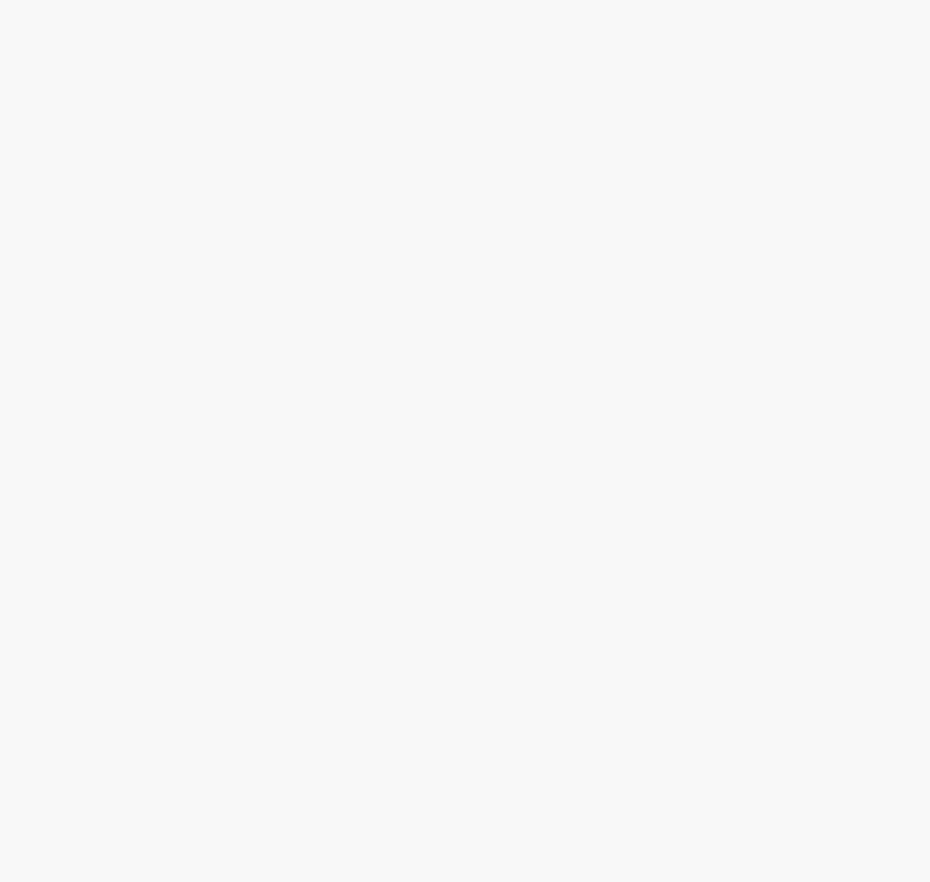
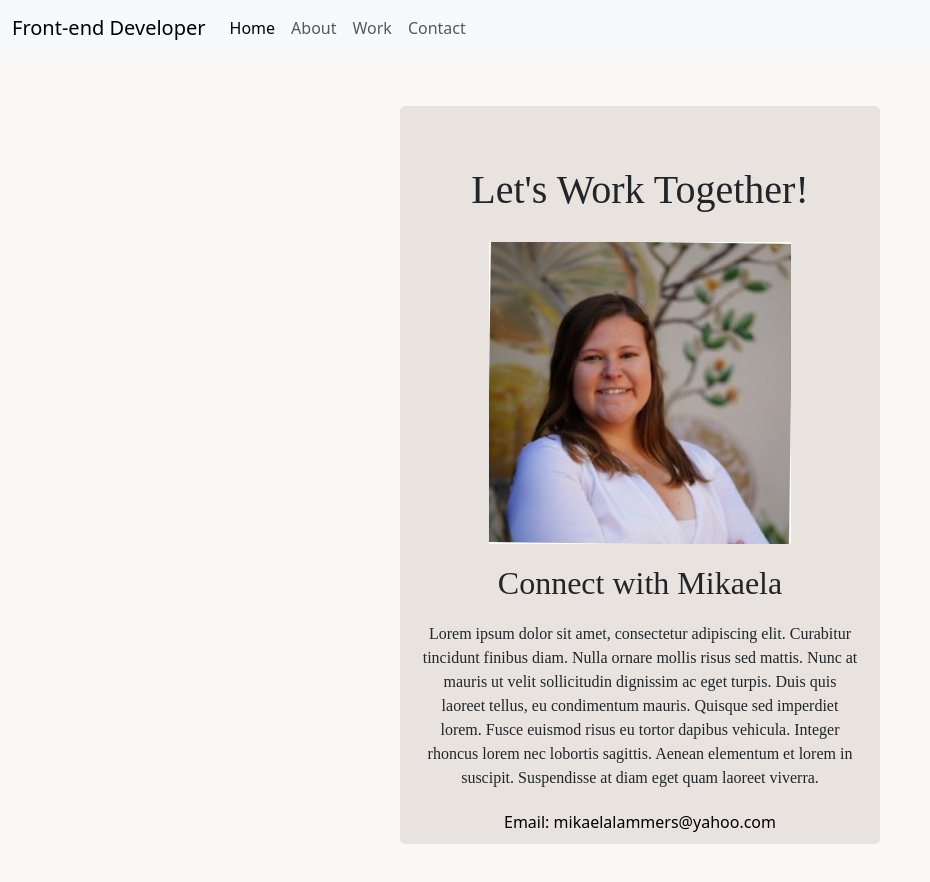
Before and after one commit to Mik0402/Portfolio-1, a plain HTML site: page contact.html in a window 1280 px wide. Shown: the whole page, without its empty margins (0-930 px from the left). Before the commit the page ends 800 px from the top, so only its background shows below. Drawn offline with nearby package versions, Linux system fonts and the light colour scheme.

Commit message:
Creating contact page

```diff
--- a/contact.html
+++ b/contact.html
@@ -27,5 +27,61 @@
     <script src="src/java.js"></script>
     <title>Contact Mikaela Lammers</title>
   </head>
-  <body></body>
+  <body class="body">
+    <nav class="navbar navbar-expand-lg bg-body-tertiary">
+      <div class="container-fluid">
+        <a class="navbar-brand" href="#">Front-end Developer</a>
+        <button
+          class="navbar-toggler"
+          type="button"
+          data-bs-toggle="collapse"
+          data-bs-target="#navbarNav"
+          aria-controls="navbarNav"
+          aria-expanded="false"
+          aria-label="Toggle navigation"
+        >
+          <span class="navbar-toggler-icon"></span>
+        </button>
+        <div class="collapse navbar-collapse" id="navbarNav">
+          <ul class="navbar-nav">
+            <li class="nav-item">
+              <a class="nav-link active" aria-current="page" href="index.html"
+                >Home</a
+              >
+            </li>
+            <li class="nav-item">
+              <a class="nav-link" href="about.html">About</a>
+            </li>
+            <li class="nav-item">
+              <a class="nav-link" href="work.html">Work</a>
+            </li>
+            <li class="nav-item">
+              <a class="nav-link" href="contact.html">Contact</a>
+            </li>
+          </ul>
+        </div>
+      </div>
+    </nav>
+    <div class="contact-container">
+      <h1 class="title">Let's Work Together!</h1>
+      <img
+        src="images/homepic.jpeg"
+        alt="Picture of Mikaela"
+        class="contact-img"
+      />
+      <h2 class="contact">Connect with Mikaela</h2>
+      <p class="contact">
+        Lorem ipsum dolor sit amet, consectetur adipiscing elit. Curabitur
+        tincidunt finibus diam. Nulla ornare mollis risus sed mattis. Nunc at
+        mauris ut velit sollicitudin dignissim ac eget turpis. Duis quis laoreet
+        tellus, eu condimentum mauris. Quisque sed imperdiet lorem. Fusce
+        euismod risus eu tortor dapibus vehicula. Integer rhoncus lorem nec
+        lobortis sagittis. Aenean elementum et lorem in suscipit. Suspendisse at
+        diam eget quam laoreet viverra.
+      </p>
+      <a href="mailto:mikaelalammers@yahoo.com"
+        >Email: mikaelalammers@yahoo.com</a
+      >
+    </div>
+  </body>
 </html>
--- a/src/style.css
+++ b/src/style.css
@@ -65,6 +65,22 @@ button {
   border-radius: 10px;
   background-color: var(--brand-color-2);
 }
+.contact-container {
+  margin: 50px 400px;
+  background: var(--brand-color-1);
+  padding: 10px 20px;
+  border-radius: 5px;
+}
+.contact-img {
+  margin-top: 20px;
+}
+.contact {
+  margin: 20px 0;
+}
+a {
+  text-decoration: none;
+  color: black;
+}
 @media (max-width: 700px) {
   .home-container {
     text-align: center;
```
